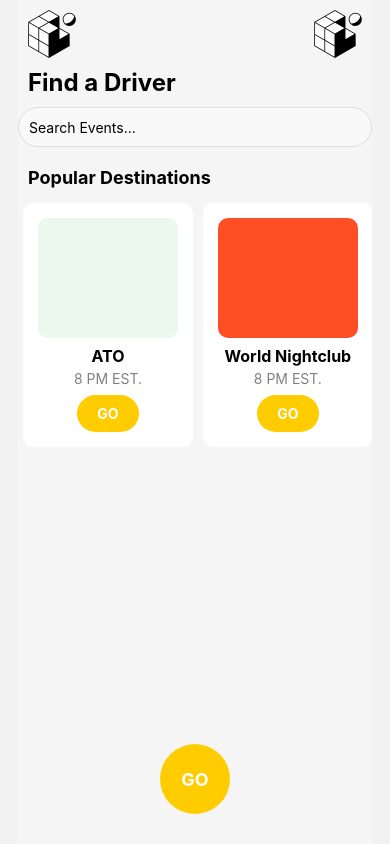
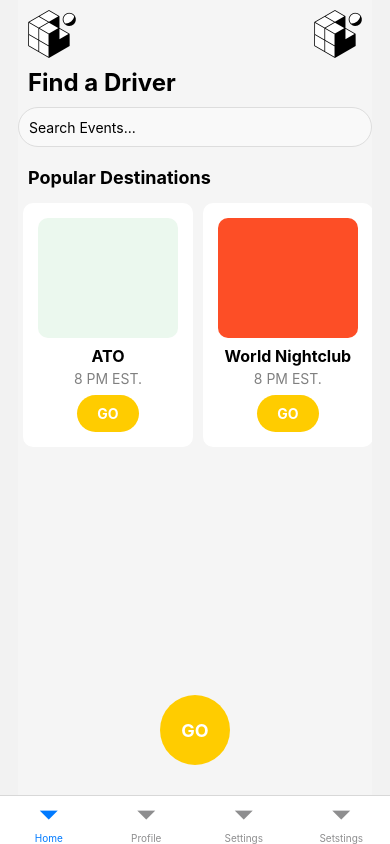
Before and after one commit to smirki/Ugo, a React Native app in the folder CollegeRideshareAppFrontend/: screen /Settings in a window 390 px wide. Both pictures are taken after a click on the button "LEARN MORE". Built offline with nearby package versions, Linux system fonts and the light colour scheme.

Commit message:
added bottom navigation in a home screen manner

```diff
--- a/CollegeRideshareAppFrontend/App.js
+++ b/CollegeRideshareAppFrontend/App.js
@@ -2,50 +2,45 @@ import * as React from 'react';
 import { StyleSheet, Text, View, Image, Button} from 'react-native';
 import { NavigationContainer } from '@react-navigation/native';
 import { createNativeStackNavigator } from '@react-navigation/native-stack';
-import { styles }  from './style.js';
+import { createBottomTabNavigator } from '@react-navigation/bottom-tabs';
+
 
 //components
 import HomeScreen from './components/HomeScreen.js';
+import Onboarding from './components/OnboardingScreen.js';
+import ProfileScreen from './components/ProfileScreen';
+import SettingsScreen from './components/SettingsScreen';
 
-const Onboarding = ({navigation}) => {
-  return(
-  <View style={styles.container}>
-  <Image style={styles.mainCircleImage} source={ require('./assets/logo.png') }/>
-  <Text style={styles.bigText} >Welcome to College Rideshare</Text>
-  <Text>Getting you to where you need to be safely and making it affordable</Text>
-  <Button
-  onPress = {() =>
-    navigation.replace('HomeScreen')
-  }
-title="Learn More"
-color="#841584"
-accessibilityLabel="Learn more about this purple button"
-/>
-<Button title="Hello World" />
-</View>
-  )
+const Stack = createNativeStackNavigator();
+const Tab = createBottomTabNavigator();
+
+function HomeTabs() {
+  return (
+    <Tab.Navigator>
+      <Tab.Screen name="Home" component={HomeScreen} options={{ headerShown: false }}/>
+      <Tab.Screen name="Profile" component={HomeScreen} options={{ headerShown: false }}/>
+      <Tab.Screen name="Settings" component={Onboarding} options={{ headerShown: false }}/>
+      <Tab.Screen name="Setstings" component={Onboarding} options={{ headerShown: false }}/>
+      {/* Add more tabs as needed */}
+    </Tab.Navigator>
+  );
 }
 
-
-const Stack = createNativeStackNavigator();
-
-const App = () => {
+function App() {
   return (
     <NavigationContainer>
-      <Stack.Navigator initialRouteName="Onboarding">
+      <Stack.Navigator>
+        {/* The initial route will be the OnboardingScreen */}
         <Stack.Screen
           name="Onboarding"
           component={Onboarding}
-          options={{
-            headerShown: false,
-          }}
+          options={{ headerShown: false }}
         />
+        {/* Once the onboarding is completed, the HomeTabs will be shown */}
         <Stack.Screen
-          name="HomeScreen"
-          component={HomeScreen}
-          options={{
-            headerShown: false,
-          }}
+          name="HomeTabs"
+          component={HomeTabs}
+          options={{ headerShown: false }}
         />
       </Stack.Navigator>
     </NavigationContainer>
@@ -53,4 +48,5 @@ const App = () => {
 }
 
 
+
 export default App;
--- /dev/null
+++ b/CollegeRideshareAppFrontend/components/OnboardingScreen.js
@@ -0,0 +1,34 @@
+import React from 'react';
+import { styles }  from '../style.js';
+import {
+    StyleSheet,
+    View,
+    Text,
+    TextInput,
+    TouchableOpacity,
+    Image,
+    FlatList,
+    SafeAreaView,
+    Button
+  } from 'react-native';
+
+const Onboarding = ({navigation}) => {
+    return(
+    <View style={styles.container}>
+    <Image style={styles.mainCircleImage} source={ require('../assets/logo.png') }/>
+    <Text style={styles.bigText} >Welcome to College Rideshare</Text>
+    <Text>Getting you to where you need to be safely and making it affordable</Text>
+    <Button
+    onPress = {() =>
+      navigation.replace('HomeTabs')
+    }
+  title="Learn More"
+  color="#841584"
+  accessibilityLabel="Learn more about this purple button"
+  />
+  <Button title="Hello World" />
+  </View>
+    )
+  }
+
+export default Onboarding;
```
Also changed, not shown: CollegeRideshareAppFrontend/components/ProfileScreen.js (added), CollegeRideshareAppFrontend/components/SettingsScreen.js (added).
